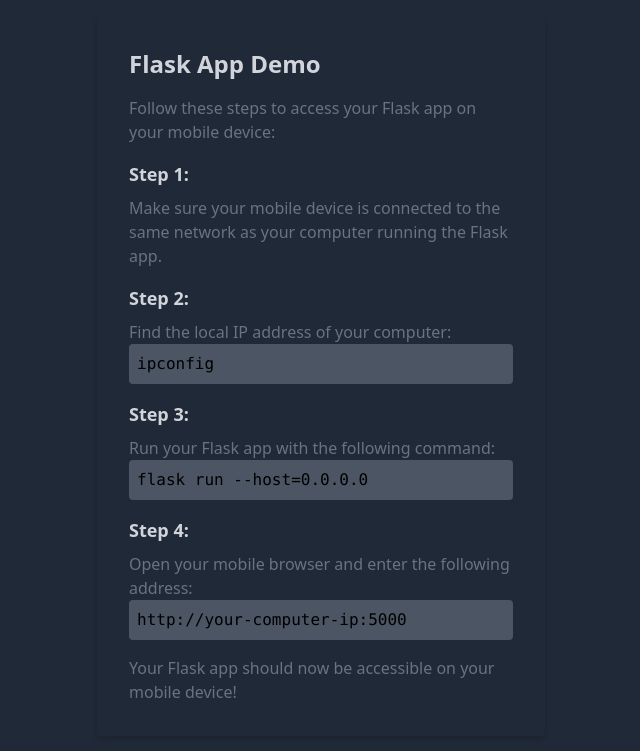
After one commit to digambar2002/drowsy_guard, a Flask app: page /android in a window 1280 px wide. The commit adds this page. Shown: the top 751 px of the page, without its empty margins (319-959 px from the left). Run offline with Flask 3, Linux system fonts and the light colour scheme; parts of the project's set-up code (start-up, migrations or seed data) failed here and were passed over.

Commit message:
all changes done

```diff
--- a/app.py
+++ b/app.py
@@ -124,28 +124,17 @@
     emit("processed_image", processed_img_data)
 
 
-
 @app.route("/")
-def hello_world():
+def start():
     return render_template('index.html')
 
-
-@app.route('/start_stream')
-def start_stream():
-
-
-    return render_template('index.html')
-
-@app.route('/stop_stream')
-def stop_stream():
-
-
-    return render_template('index.html')
-
+@app.route("/android")
+def android_use():
+    return render_template('android.html')
 
 if __name__ == "__main__":
 
     # only use when test on network device
-    # app.run(debug=True, port=443, host='your ip address', ssl_context=("cert.pem", "key.pem"))
+    app.run(debug=True, port=443, host='192.168.29.224', ssl_context=("cert.pem", "key.pem"))
 
     app.run(debug=True)
--- /dev/null
+++ b/templates/android.html
@@ -0,0 +1,51 @@
+<!DOCTYPE html>
+<html lang="en">
+<head>
+    <meta charset="UTF-8">
+    <meta name="viewport" content="width=device-width, initial-scale=1.0">
+    <link rel="apple-touch-icon" sizes="180x180" href="/static/favicon/apple-touch-icon.png">
+    <link rel="icon" type="image/png" sizes="32x32" href="/static/favicon/favicon-32x32.png">
+    <link rel="icon" type="image/png" sizes="16x16" href="/static/favicon/favicon-16x16.png">
+    <link rel="manifest" href="/static/favicon/site.webmanifest">
+    <title>Android</title>
+    <!-- Include Tailwind CSS with dark mode -->
+    <link href="https://cdn.jsdelivr.net/npm/tailwindcss@2.2.19/dist/tailwind-dark.min.css" rel="stylesheet">
+</head>
+<body class="dark bg-gray-800 p-4">
+    <div class="dark-mode">
+        <div class="max-w-md mx-auto bg-gray-900 dark:bg-gray-800 p-8 rounded shadow-md">
+            <h1 class="text-2xl font-semibold text-white dark:text-gray-300 mb-4">Flask App Demo</h1>
+            <p class="text-gray-400 dark:text-gray-500 mb-4">Follow these steps to access your Flask app on your mobile device:</p>
+
+            <!-- Step 1 -->
+            <div class="mb-4">
+                <p class="text-lg font-semibold text-white dark:text-gray-300 mb-2">Step 1:</p>
+                <p class="text-gray-400 dark:text-gray-500">Make sure your mobile device is connected to the same network as your computer running the Flask app.</p>
+            </div>
+
+            <!-- Step 2 -->
+            <div class="mb-4">
+                <p class="text-lg font-semibold text-white dark:text-gray-300 mb-2">Step 2:</p>
+                <p class="text-gray-400 dark:text-gray-500">Find the local IP address of your computer:</p>
+                <pre class="bg-gray-700 dark:bg-gray-600 p-2 rounded">ipconfig</pre>
+            </div>
+
+            <!-- Step 3 -->
+            <div class="mb-4">
+                <p class="text-lg font-semibold text-white dark:text-gray-300 mb-2">Step 3:</p>
+                <p class="text-gray-400 dark:text-gray-500">Run your Flask app with the following command:</p>
+                <pre class="bg-gray-700 dark:bg-gray-600 p-2 rounded">flask run --host=0.0.0.0</pre>
+            </div>
+
+            <!-- Step 4 -->
+            <div class="mb-4">
+                <p class="text-lg font-semibold text-white dark:text-gray-300 mb-2">Step 4:</p>
+                <p class="text-gray-400 dark:text-gray-500">Open your mobile browser and enter the following address:</p>
+                <pre class="bg-gray-700 dark:bg-gray-600 p-2 rounded">http://your-computer-ip:5000</pre>
+            </div>
+
+            <p class="text-gray-400 dark:text-gray-500 mt-4">Your Flask app should now be accessible on your mobile device!</p>
+        </div>
+    </div>
+</body>
+</html>
```
Also changed, not shown: templates/index.html (+7 -7 lines), readme.md.
